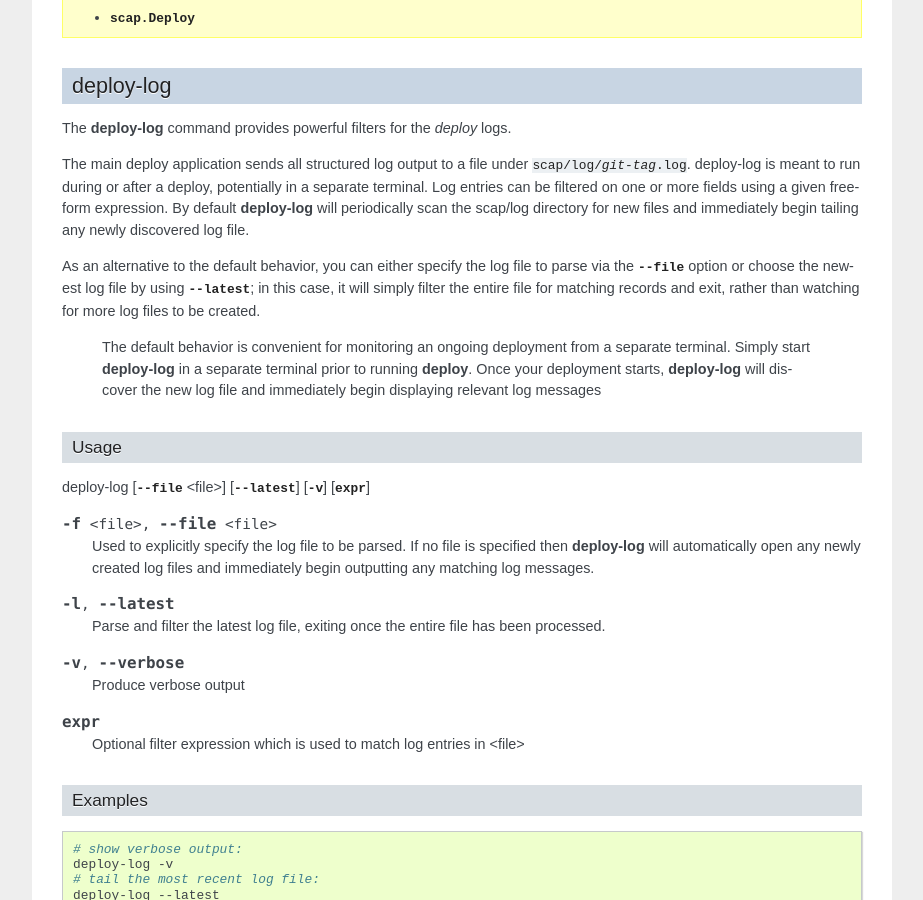
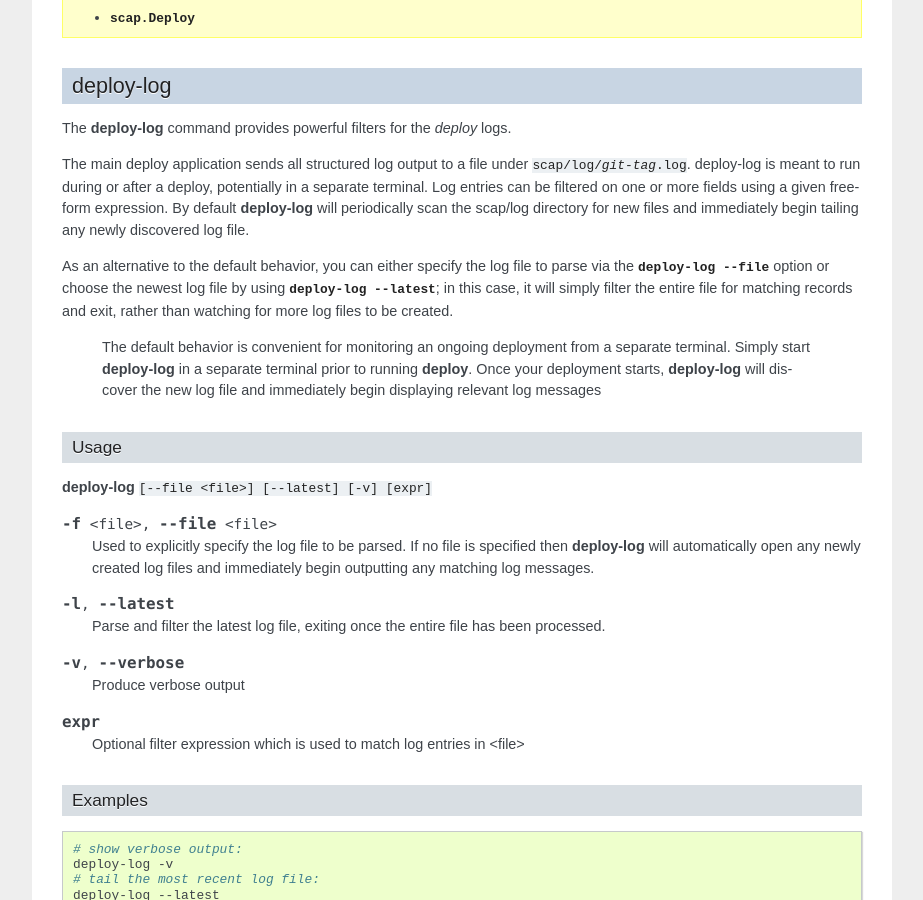
Before and after one commit to wikimedia/mediawiki-tools-scap, a Sphinx documentation site: the page built from docs/scap3/deploy_commands.rst, in a window 1280 px wide and 900 px high, scrolled down 567 px. Shown: the whole window, without its empty margins (198-1121 px from the left). Built offline with Sphinx 7.4.7, drawn with Linux system fonts in a browser that asks for light colours.

Commit message:
Fix doc generation
Projects: #release-engineering-team

Summary:
Latest version of Sphinx, evidently, fixes a few bugs for things that
were previously supposed to emit warnings, but didn't.

This fixes some docs that now emit warnings, but didn't using an older
version of Sphinx.

Test Plan: tox -e doc

Reviewers: demon, hashar, mmodell, #release-engineering-team, dduvall

Reviewed By: mmodell, #release-engineering-team, dduvall

Subscribers: jenkins

Differential Revision: https://phabricator.wikimedia.org/D202

```diff
--- a/docs/scap3/deploy_commands.rst
+++ b/docs/scap3/deploy_commands.rst
@@ -39,8 +39,8 @@ one or more fields using a given free-form expression. By default
 files and immediately begin tailing any newly discovered log file.
 
 As an alternative to the default behavior, you can either specify the log file
-to parse via the :option:`--file` option or choose the newest log file by using
-:option:`--latest`; in this case, it will simply filter the entire file for
+to parse via the :option:`deploy-log --file` option or choose the newest log file by using
+:option:`deploy-log --latest`; in this case, it will simply filter the entire file for
 matching records and exit, rather than watching for more log files to be
 created.
 
@@ -56,7 +56,7 @@ created.
 Usage
 -----
 
-deploy-log [:option:`--file` <file>] [:option:`--latest`] [:option:`-v`] [:option:`expr`]
+:command:`deploy-log` ``[--file <file>] [--latest] [-v] [expr]``
 
 
 .. program:: deploy-log
--- a/docs/scap3/ssh-access.rst
+++ b/docs/scap3/ssh-access.rst
@@ -34,13 +34,13 @@ Below is example puppet code for each of your targets that should:
         }
 
         ssh::userkey { $user:
-            source => puppet://modules/mockbase/deploy-test_rsa.pub,
+            source => 'puppet:///modules/mockbase/deploy-test_rsa.pub',
         }
 
         file { '/srv/deployment/mockbase':
             ensure  =>  directory,
             owner   =>  $user,
-            mode    => '0755'
+            mode    => '0755',
             recurse => true,
         }
 
```
